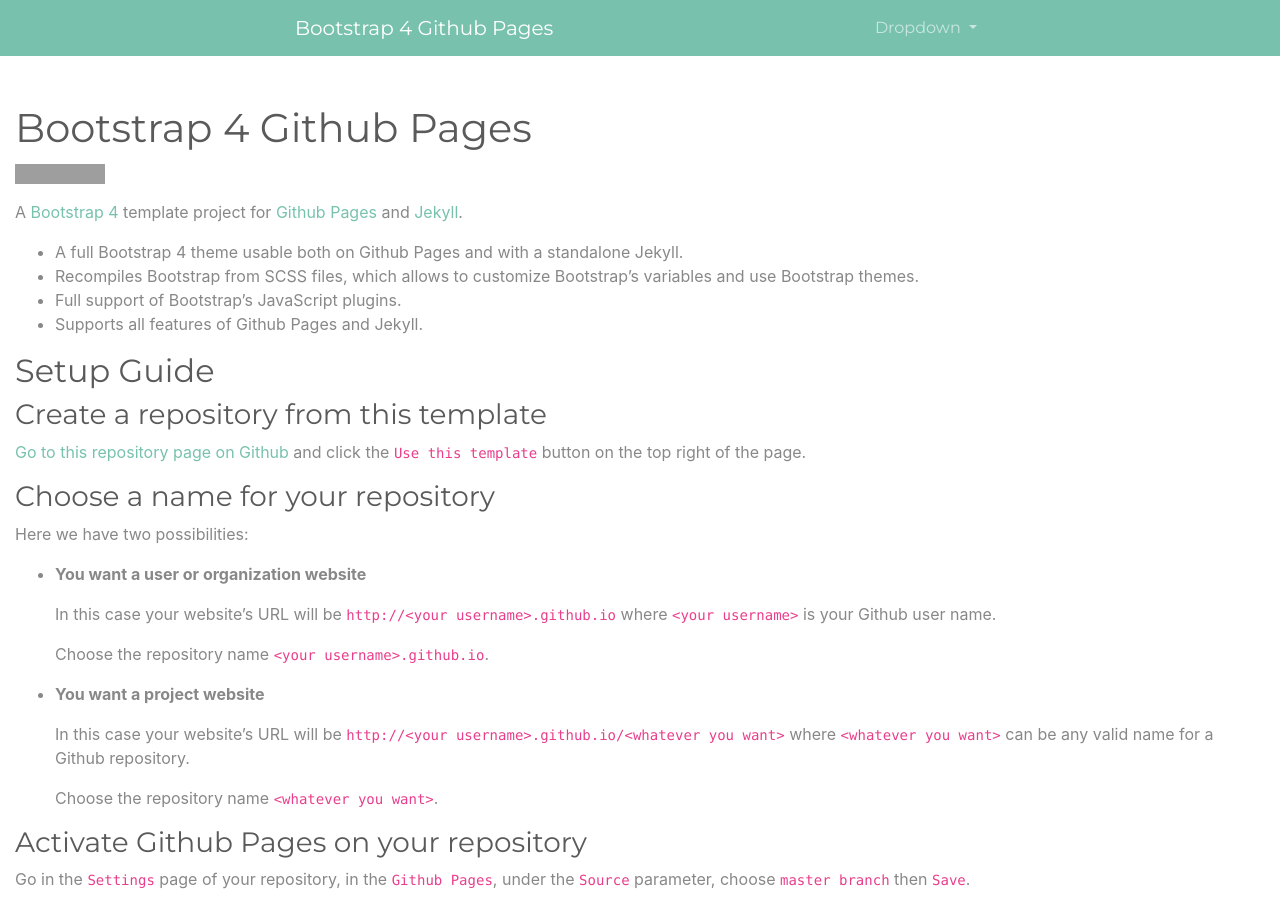
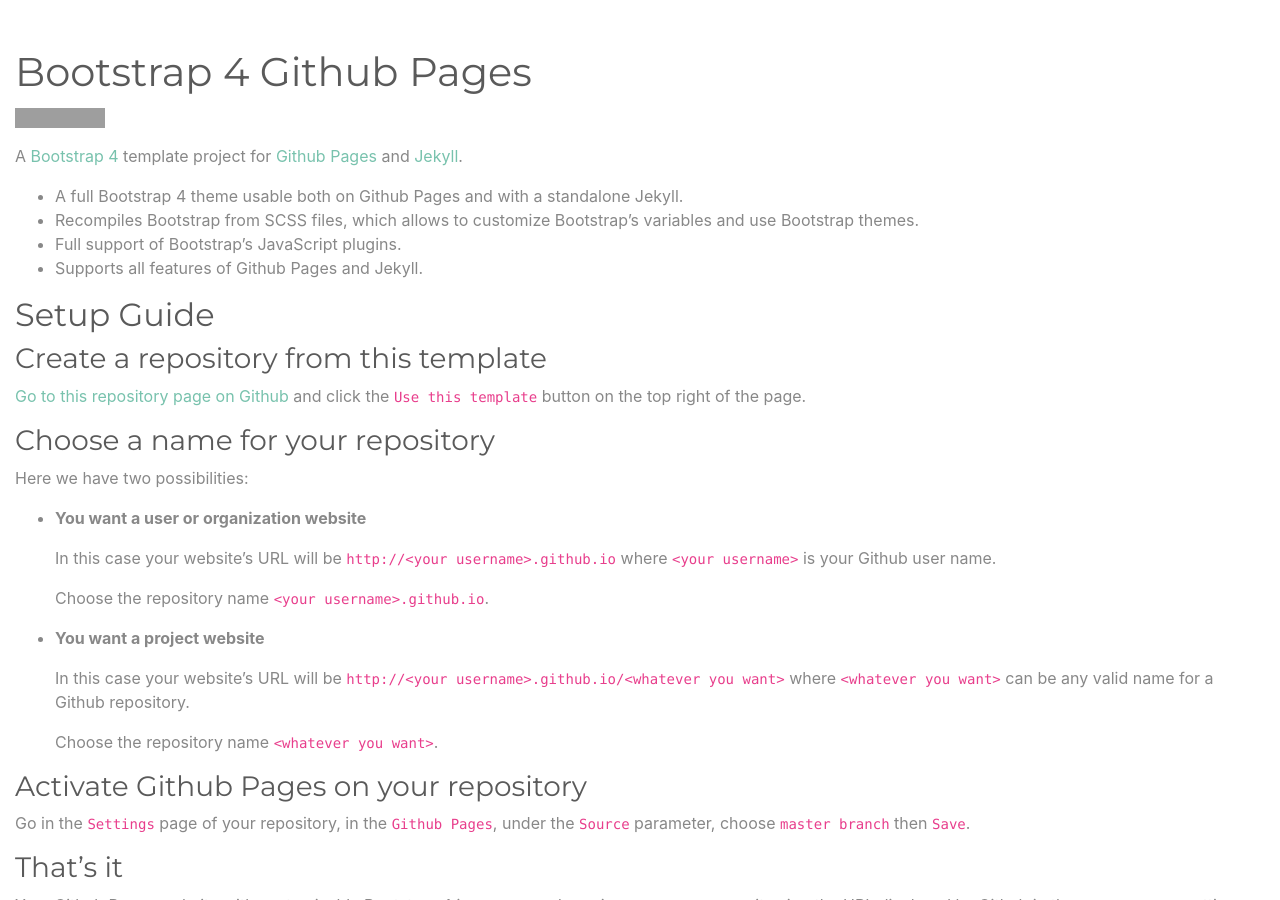
Before and after one commit to JaliscoComoVamos/epc2020, a Jekyll site: the page built from index.md, in a window 1280 px wide and 900 px high. Built offline with Jekyll 4.4.1, drawn with Linux system fonts in a browser that asks for light colours; grey boxes are pictures that could not be loaded.

Commit message:
Update header.html

```diff
--- a/_includes/header.html
+++ b/_includes/header.html
@@ -1,5 +1,5 @@
 
-<nav class="navbar navbar-expand-lg navbar-dark bg-primary">
+<!--<nav class="navbar navbar-expand-lg navbar-dark bg-primary">
   <div class="container">
     <a class="navbar-brand" rel="author" href="{{ "/" | relative_url }}">{{ site.title | escape }}</a>
 
@@ -30,4 +30,4 @@
       </ul>
     </div>
   </div>
-</nav>
+</nav>-->
```
